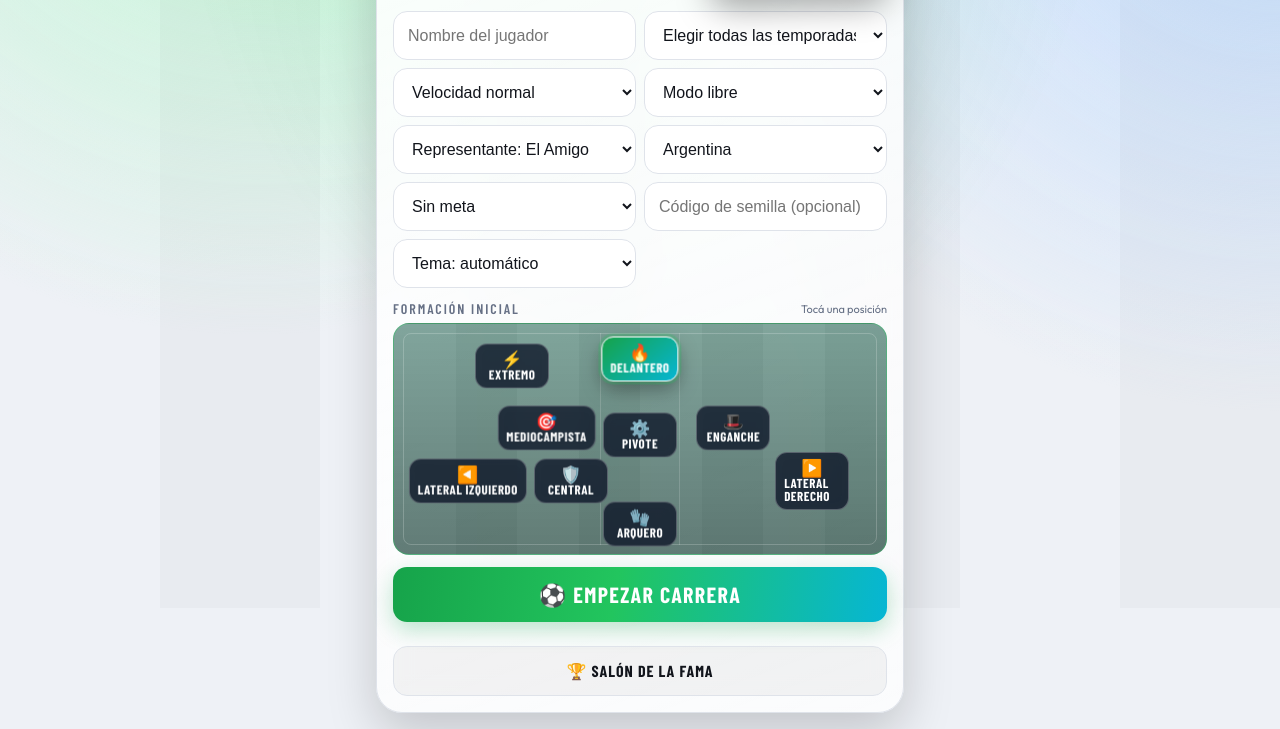
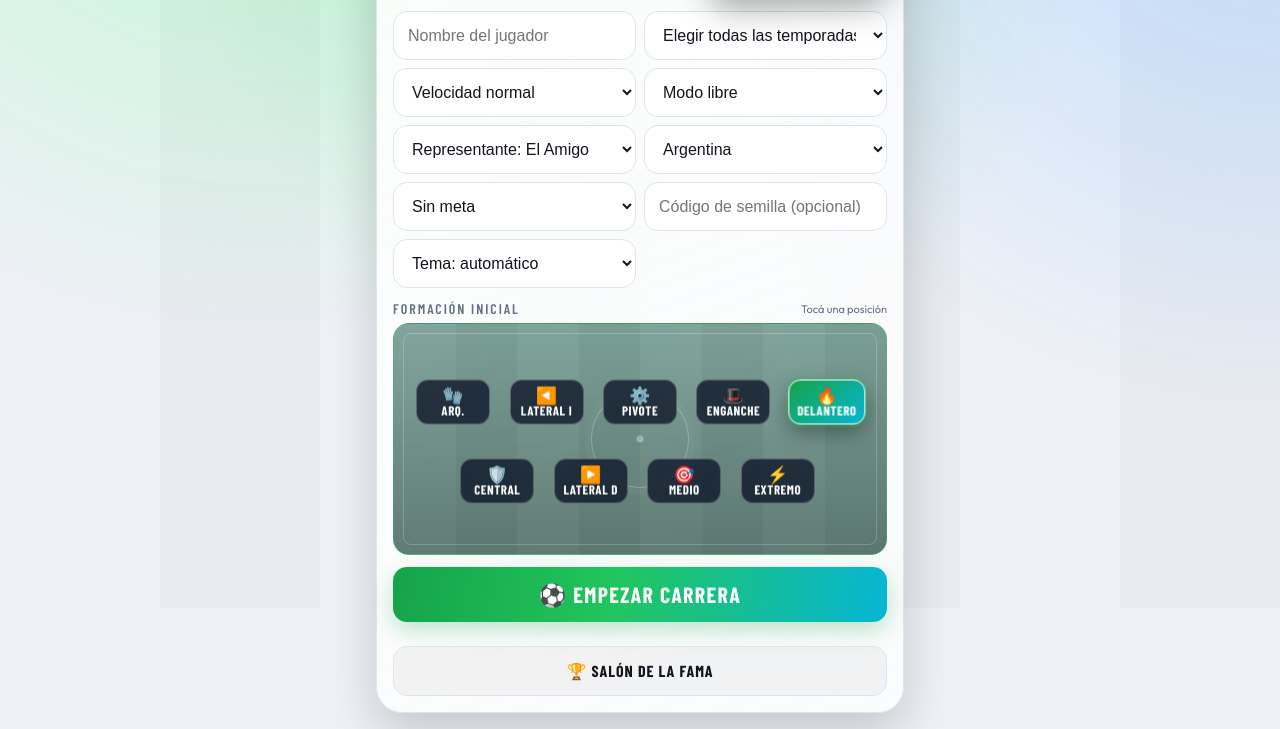
Before and after one commit to facundosotoalan24/Soy-Leyenda, a plain HTML site: page index.html in a window 1280 px wide. Shown: the part 192-921 px from the top of the page. Drawn offline with nearby package versions, Linux system fonts and the light colour scheme; a web font is replaced by a local one.

Commit message:
Reordenar cancha inicial y reemplazar lineas por circulo central

```diff
--- a/game.js
+++ b/game.js
@@ -992,11 +992,13 @@ function updPreview(){
   $("#pvNat").textContent=nt.n;
   $("#pvCrest").textContent=ini;
 }
+const POS_SHORT={Arquero:"Arq.","Lateral izquierdo":"Lateral I","Lateral derecho":"Lateral D",Mediocampista:"Medio"};
 POS.forEach((p,i)=>{
   const b=document.createElement("button");
   b.type="button";b.className="pos pos-"+i;b.dataset.pos=i;
   b.setAttribute("aria-pressed",i===selPos?"true":"false");
-  b.innerHTML="<i>"+p[3]+"</i><span>"+p[0]+"</span>";
+  b.title=p[0];b.setAttribute("aria-label",p[0]);
+  b.innerHTML="<i>"+p[3]+"</i><span>"+(POS_SHORT[p[0]]||p[0])+"</span>";
   b.onclick=()=>selectPos(i);
   $("#ps").appendChild(b);
 });
--- a/index.html
+++ b/index.html
@@ -7,7 +7,7 @@
 <link rel="preconnect" href="https://fonts.googleapis.com">
 <link rel="preconnect" href="https://fonts.gstatic.com" crossorigin>
 <link href="https://fonts.googleapis.com/css2?family=Barlow+Condensed:wght@600;700;800;900&family=Outfit:wght@400;500;600;700&display=swap" rel="stylesheet">
-<link rel="stylesheet" href="styles.css?v=13">
+<link rel="stylesheet" href="styles.css?v=14">
 </head>
 <body>
 <div class="w">
@@ -148,8 +148,8 @@
   </div>
 </div>
 <div id="cf" aria-hidden="true"></div>
-<script src="leagues.js?v=13"></script>
-<script src="data.js?v=13"></script>
-<script src="game.js?v=13"></script>
+<script src="leagues.js?v=14"></script>
+<script src="data.js?v=14"></script>
+<script src="game.js?v=14"></script>
 </body>
 </html>
--- a/styles.css
+++ b/styles.css
@@ -164,17 +164,18 @@ input:focus,select:focus{border-color:var(--ac);box-shadow:0 0 0 3px rgba(34,197
 .pitch-head small{font-family:var(--font-body);font-size:11px;letter-spacing:0}
 .pitch{position:relative;height:232px;border-radius:16px;overflow:hidden;border:1px solid rgba(34,197,94,.4);background:linear-gradient(180deg,rgba(6,78,59,.5),rgba(2,44,34,.62)),repeating-linear-gradient(90deg,rgba(255,255,255,.05) 0 12.5%,rgba(0,0,0,.05) 12.5% 25%)}
 .pitch::before{content:"";position:absolute;inset:9px;border:1px solid rgba(255,255,255,.2);border-radius:8px;pointer-events:none}
-.pitch::after{content:"";position:absolute;left:50%;top:9px;bottom:9px;width:78px;transform:translateX(-50%);border-left:1px solid rgba(255,255,255,.16);border-right:1px solid rgba(255,255,255,.16);pointer-events:none}
+.pitch::after{content:"";position:absolute;left:50%;top:50%;width:96px;height:96px;transform:translate(-50%,-50%);border:1px solid rgba(255,255,255,.24);border-radius:50%;background:radial-gradient(circle at center,rgba(255,255,255,.34) 0 3px,transparent 4px);box-shadow:0 0 0 6px rgba(255,255,255,.03);pointer-events:none}
 .pitch button.pos{position:absolute;transform:translate(-50%,-50%);display:flex;flex-direction:column;align-items:center;justify-content:center;gap:1px;min-width:74px;padding:6px 8px;border-radius:12px;background:rgba(15,23,42,.78);border:1px solid rgba(255,255,255,.26);color:#fff;font-family:var(--font-display);font-size:13px;line-height:1;text-transform:uppercase;letter-spacing:.04em;backdrop-filter:blur(6px);z-index:1}
 .pitch button.pos i{font-style:normal;font-size:17px}
 .pitch button.pos:hover{transform:translate(-50%,-56%)}
 .pitch button.pos[aria-pressed="true"]{background:linear-gradient(140deg,#16a34a,#06b6d4);border-color:#fff;box-shadow:0 0 0 3px rgba(34,197,94,.25),0 8px 20px rgba(0,0,0,.35);font-weight:900}
-.pos-0{left:50%;top:87%}.pos-1{left:36%;top:68%}.pos-2{left:15%;top:68%}.pos-3{left:85%;top:68%}
-.pos-4{left:50%;top:48%}.pos-5{left:31%;top:45%}.pos-6{left:69%;top:45%}
-.pos-7{left:24%;top:18%}.pos-8{left:50%;top:15%}
+/* Recorrido horizontal: arquero a la izquierda, ataque a la derecha. */
+.pos-0{left:12%;top:34%}.pos-1{left:21%;top:68%}.pos-2{left:31%;top:34%}.pos-3{left:40%;top:68%}
+.pos-4{left:50%;top:34%}.pos-5{left:59%;top:68%}.pos-6{left:69%;top:34%}.pos-7{left:78%;top:68%}
+.pos-8{left:88%;top:34%}
 .pr.start{margin-top:12px;font-size:22px}
 .sm b,.lb,.hf-i>b{font-family:var(--font-display)}
-@media(max-width:560px){.home-hero{grid-template-columns:1fr}.player-card{transform:none}.setup{grid-template-columns:1fr}.pitch{height:220px}.pitch button.pos{min-width:64px;font-size:12px}}
+@media(max-width:560px){.home-hero{grid-template-columns:1fr}.player-card{transform:none}.setup{grid-template-columns:1fr}.pitch{height:210px}.pitch::after{width:76px;height:76px}.pitch button.pos{min-width:46px;padding:4px 2px;font-size:10px;letter-spacing:0}.pitch button.pos i{font-size:13px}}
 #cf{position:fixed;inset:0;pointer-events:none;z-index:9;overflow:hidden}
 .cf{position:absolute;top:-30px;font-size:24px;pointer-events:none;animation:fall 1.5s linear forwards}
 #zoom{position:fixed;inset:0;z-index:30;background:rgba(3,7,18,.94);display:flex;align-items:center;justify-content:center;padding:16px}
```
Also changed, not shown: 1 other file.
